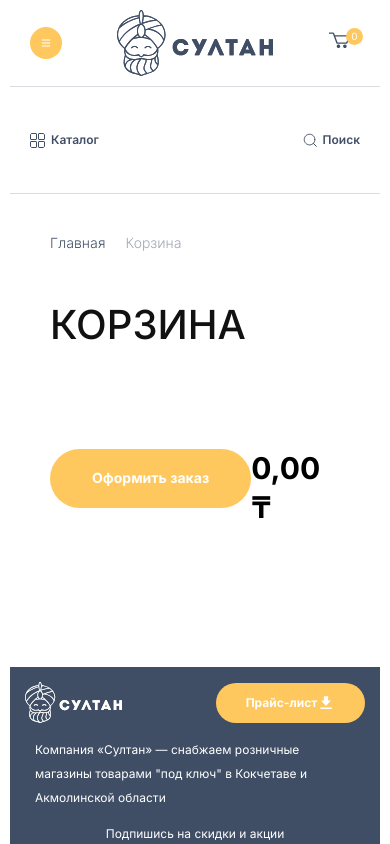
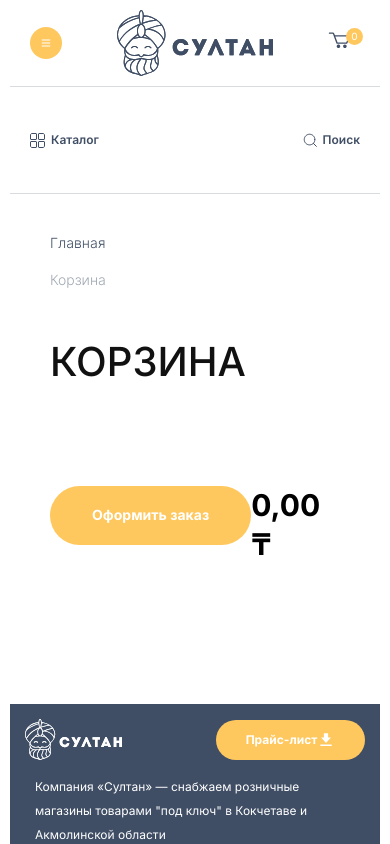
Before and after one commit to mvodev/hotels-online-shop, a React (Vite) app: page /hotels-online-shop/cart in a window 390 px wide. Shown: the top 844 px of the page. Built offline with nearby package versions, Linux system fonts and the light colour scheme.

Commit message:
add media rules for BreadCrumbs

```diff
--- a/src/components/bread-crumbs/BreadCrumbs.scss
+++ b/src/components/bread-crumbs/BreadCrumbs.scss
@@ -16,3 +16,10 @@
     }
   }
 }
+
+@media (max-width:600px) {
+  .bread-crumbs {
+    flex-direction: column;
+  }
+
+}
```
